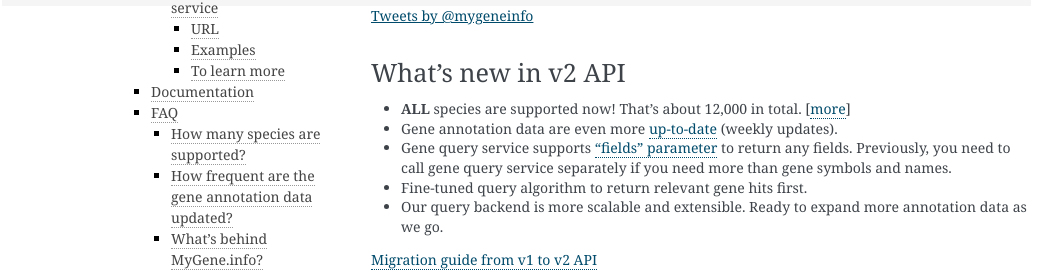
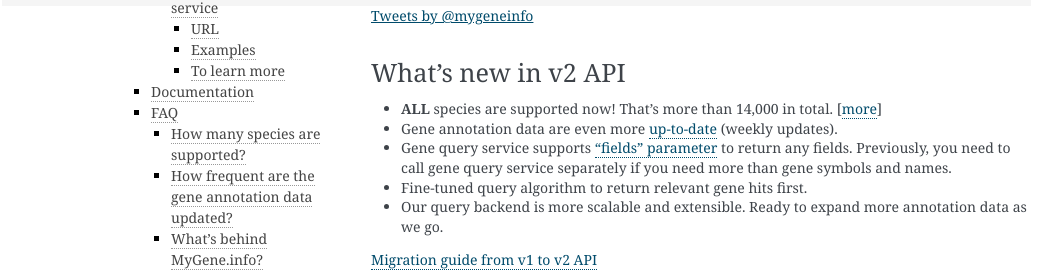
Before and after one commit to biothings/mygene.info, a Sphinx documentation site: the page built from docs/index.rst, in a window 1280 px wide and 900 px high. Shown: the part 328-601 px from the top of the window, without its empty margins (49-1111 px from the left). Built offline with Sphinx 7.4.7, drawn with Linux system fonts in a browser that asks for light colours; comment, search, counter and statistics services are not loaded; some of the changed lines change nothing that is shown.

Commit message:
docs update on index.rst

```diff
--- a/docs/index.rst
+++ b/docs/index.rst
@@ -42,7 +42,7 @@
 What's new in v2 API
 ------------------------
 
-* **ALL** species are supported now! That's about 12,000 in total. [`more <doc/data.html#species>`_]
+* **ALL** species are supported now! That's more than 14,000 in total. [`more <doc/data.html#species>`_]
 * Gene annotation data are even more `up-to-date <doc/data.html#data-sources>`_ (weekly updates).
 * Gene query service supports `"fields" parameter <doc/query_service.html#fields>`_ to return any fields. Previously, you need to call gene query service separately if you need more than gene symbols and names.
 * Fine-tuned query algorithm to return relevant gene hits first.
@@ -50,7 +50,7 @@
 
 `Migration guide from v1 to v2 API <doc/migration_from_v1.html>`_
 
-Still want to stick with v1 API for a while? It's still there: `v1 API </v1/doc>`_, but annotation data there won't be updated any more.
+Still want to stick with v1 API for a while? It's still there: `v1 API <http://mygene.info/v1/doc>`_, but annotation data there won't be updated any more.
 
 .. include :: doc/quick_start.rst
 
@@ -82,7 +82,7 @@
 How frequent are the gene annotation data updated?
 ^^^^^^^^^^^^^^^^^^^^^^^^^^^^^^^^^^^^^^^^^^^^^^^^^^^^^
 
-Gene annotation data are regularly updated once a week to keep it up-to-date. The most updated data information can be accessed `here </v2/metadata>`_. `See more <doc/data.html#data-sources>`_.
+Gene annotation data are regularly updated once a week to keep it up-to-date. The most updated data information can be accessed `here <http://mygene.info/v2/metadata>`_. `See more <doc/data.html#data-sources>`_.
 
 
 What's behind MyGene.info?
```
